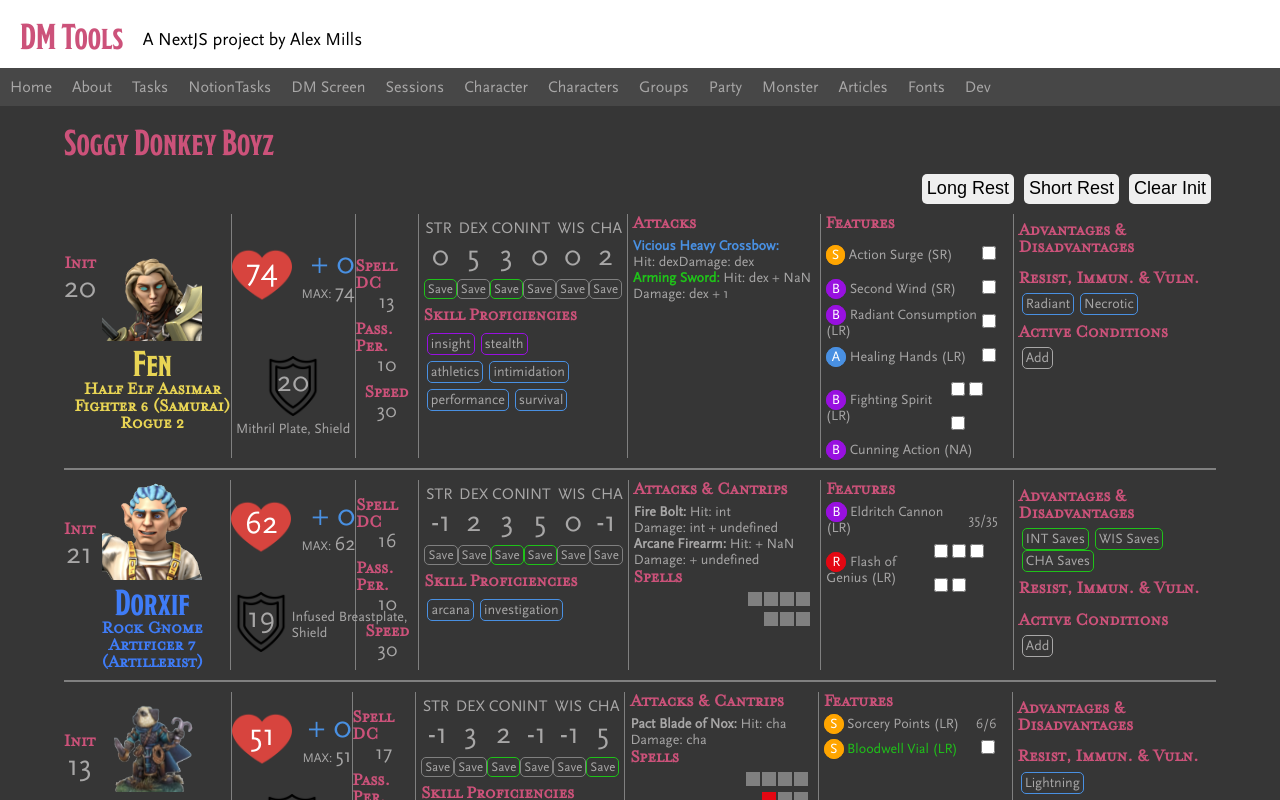
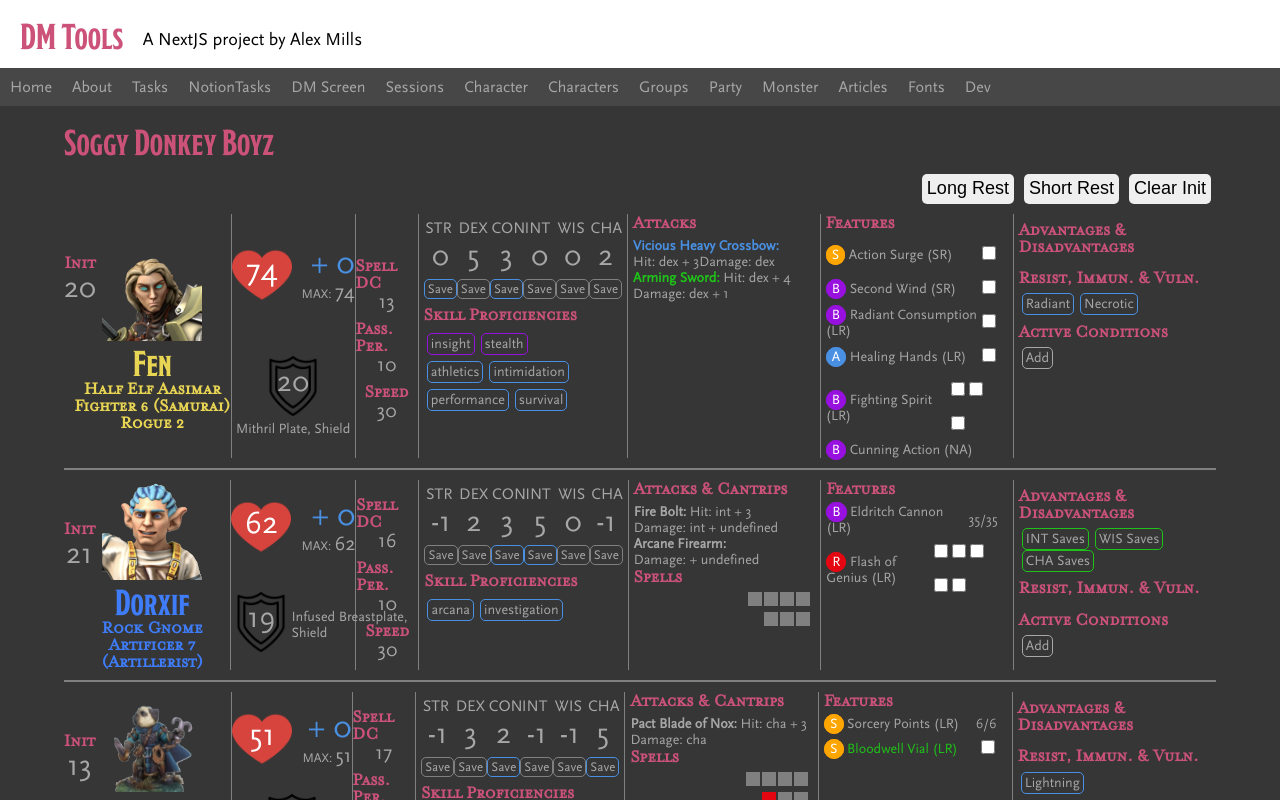
Before and after one commit to cardiacunicorn/dm-tools, a Next.js app: page /party in a window 1280 px wide. Shown: the top 800 px of the page. Built offline with nearby package versions, Linux system fonts and the light colour scheme; a web font is replaced by a local one.

Commit message:
pb and hitSection

```diff
--- a/components/players/Attack.tsx
+++ b/components/players/Attack.tsx
@@ -1,15 +1,23 @@
 import styles from '../../styles/Players.module.scss'
 
-const Attack = ({ attack }) => {
+const Attack = ({ pb, attack }) => {
+
+  var hit = pb + attack.hit_bonus
+  let hitSection: JSX.Element = <></>;
+  if (hit > -5) {
+    hitSection = (
+      <div className={styles.hit}>
+            Hit: {attack.attribute} {attack.hit_bonus == 0 ? '+ '+pb : '+ '+(pb+attack.hit_bonus)}
+      </div>
+    )
+  }
 
   return (
       <div className={styles.attack} key={attack.name}>
         <div className={styles.attack_name + ' ' + attack.rarity}>
             {attack.name}:&nbsp;
         </div>
-        <div className={styles.hit}>
-            Hit: {attack.attribute} {attack.hit_bonus == 0 ? '' : '+ '+(attack.proficiency+attack.hit_bonus)}
-        </div>
+        {hitSection}
         <div className={styles.damage}>
             Damage: {attack.attribute} {attack.damage_bonus == 0 ? '' : '+ '+(attack.damage_bonus)}
         </div>
--- a/components/players/AttacksSection.tsx
+++ b/components/players/AttacksSection.tsx
@@ -1,13 +1,13 @@
 import styles from '../../styles/Players.module.scss'
 import Attack from './Attack'
 
-const AttacksSection = ({ attacks }) => {
+const AttacksSection = ({ pb, attacks }) => {
 
     return (
         <div className={styles.attacks_section}>
             <div className={styles.attacks}>
                 {attacks.map((attack) => {
-                    return <Attack key={attack.name} attack={attack} />
+                    return <Attack key={attack.name} pb={pb} attack={attack} />
                 })}
             </div>
         </div>
--- a/components/players/FirepowerSection.tsx
+++ b/components/players/FirepowerSection.tsx
@@ -3,7 +3,7 @@ import AttacksSection from './AttacksSection';
 import SpellsSection from './SpellsSection';
 
 
-const FirepowerSection = ({ attacks, spellcasting, type }) => {
+const FirepowerSection = ({ pb, attacks, spellcasting, type }) => {
 
     var spellSection;
     var attacksSection;
@@ -11,33 +11,33 @@ const FirepowerSection = ({ attacks, spellcasting, type }) => {
         attacksSection = (
             <>
                 <h3>Attacks & Cantrips</h3>
-                <AttacksSection attacks={attacks} />
+                <AttacksSection pb={pb} attacks={attacks} />
             </>
         )
         spellSection = (
             <>
                 <h3>Spells</h3>
-                <SpellsSection spellcasting={spellcasting} />
+                <SpellsSection pb={pb} spellcasting={spellcasting} />
             </>
         )
     } else if (type == 'hybrid-caster') {
         attacksSection = (
             <>
                 <h3>Attacks & Cantrips</h3>
-                <AttacksSection attacks={attacks} />
+                <AttacksSection pb={pb} attacks={attacks} />
             </>
         )
         spellSection = (
             <>
                 <h3>Spells</h3>
-                <SpellsSection spellcasting={spellcasting} />
+                <SpellsSection pb={pb} spellcasting={spellcasting} />
             </>
         )
     } else if (type == 'martial') {
         attacksSection = (
             <>
                 <h3>Attacks</h3>
-                <AttacksSection attacks={attacks} />
+                <AttacksSection pb={pb} attacks={attacks} />
             </>
         )
     }
--- a/components/players/Player.tsx
+++ b/components/players/Player.tsx
@@ -15,16 +15,16 @@ export interface PlayerDisplay {
 
 export function Player({ player, ...props }: PlayerDisplay) {
 
-    var proficiency = Math.round((player.level + 5) / 4);
+    var pb = Math.round((player.level + 5) / 4);
 
     return (
-        <div className={styles.player}>
+        <div className={styles.player} id={player.name}>
             <InitiativeBox initiative={player.initiative} />
             <PlayerProfile name={player.name} race={player.race} classes={player.classes} colour={player.colour} image_path={player.image_path} />
             <CoreStats hp={player.hp} ac={player.ac} />
             <SecondaryStats spellsave={player.spellcasting.spellsave} passive_perception={player.passive_perception} speed={player.speed} />
             <AttributesSection attributes={player.attributes} proficiencies={player.proficiencies} />
-            <FirepowerSection attacks={player.attacks} spellcasting={player.spellcasting} type={player.type} />
+            <FirepowerSection pb={pb} attacks={player.attacks} spellcasting={player.spellcasting} type={player.type} />
             <FeaturesSection features={player.features} />
             <Effects effects={player.effects} />
         </div>
--- a/components/players/SpellsSection.tsx
+++ b/components/players/SpellsSection.tsx
@@ -1,7 +1,7 @@
 import styles from '../../styles/Players.module.scss'
 import SpellLevelDisplay from './SpellLevel'
 
-const SpellsSection = ({ spellcasting }) => {
+const SpellsSection = ({ pb, spellcasting }) => {
 
     return (
         <div className={styles.spellcasting}>
--- a/data/players/quarth.tsx
+++ b/data/players/quarth.tsx
@@ -43,7 +43,7 @@ export var Quarth: Player =
     proficiencies: {
         armor: {
             light: 1,
-            medium: 0,
+            medium: 1,
             heavy: 0,
             shields: 0
         },
--- a/styles/Players.module.scss
+++ b/styles/Players.module.scss
@@ -227,7 +227,7 @@
                 padding: 0.2rem 0.3rem;
 
                 &.proficient {
-                    border: 1px solid $green;
+                    border: 1px solid $blue;
                 }
             }
         }
```
